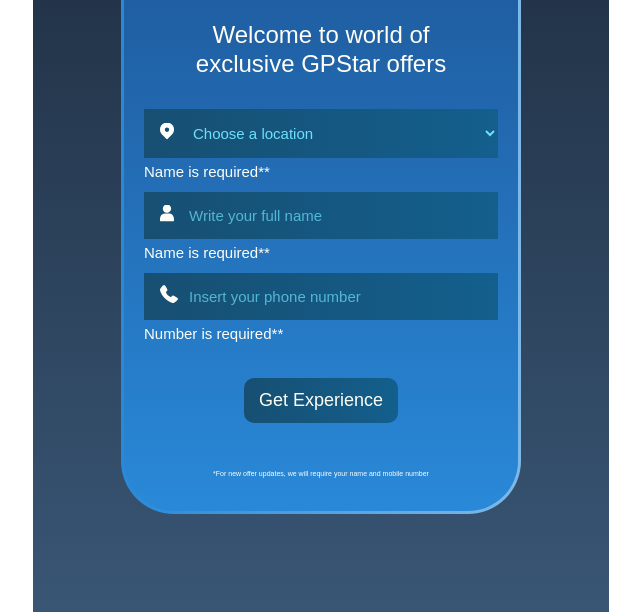
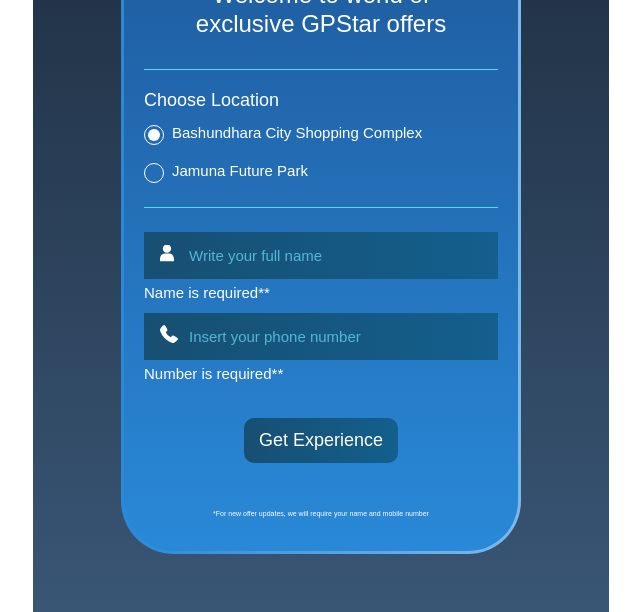
Before and after one commit to ashrafun-nesa/gp-start-html, a plain HTML site: page index.html in a window 1280 px wide. Shown: the part 188-800 px from the top of the page, without its empty margins (319-959 px from the left). Drawn offline with Linux system fonts and the light colour scheme.

Commit message:
fix radio design

```diff
--- a/index.html
+++ b/index.html
@@ -14,19 +14,16 @@
             <div class="login-form">
               <img src="./images/gp-logo.png" alt="logo" />
               <h1 class=''>Welcome to world of exclusive GPStar offers</h1>
-              <div class='input-wrapper'>
-                <div class="relative">
-                  <span class='icon'><img src="./images/location.svg" alt="user"></span>
-                  <select class='input-field active'>
-                    <option>Choose a location</option>
-                    <option>Bashundhara City Shopping Complex</option>
-                    <option>Grameenphone Experience Center</option>
-                    <option>Jamuna Future Park</option>
-                  </select>
-                  <!-- <span class="down-arrow-icon"><img src="./images/down-arrow.svg" alt=""></span> -->
-
-                </div>
-                <span class="validation-msg">Name is required**</span>
+              <div class="loaction-wrapper">
+                <h2>Choose Location</h2>
+                  <span class="radio-btn">
+                    <input type="radio" id="test1" name="radio-group" checked>
+                    <label title="Bashundhara City Shopping Complex" for="test1">Bashundhara City Shopping Complex</label>
+                  </span>
+                  <span class="radio-btn">
+                    <input type="radio" id="test2" name="radio-group">
+                    <label title="Jamuna Future Park" for="test2">Jamuna Future Park</label>
+                  </span>
               </div>
               <div class='input-wrapper'>
                 <div class="relative">
--- a/styles.css
+++ b/styles.css
@@ -99,24 +99,96 @@ body {
   text-align: left;
 }
 
-.down-arrow-icon {
-  position: absolute;
-  right: 16px;
-  top: 50%;
-  transform: translateY(-50%);
-}
-.down-arrow-icon img {
-  transition: all .03s ease;
+.loaction-wrapper {
+  border-top:  1px solid #56DCF9;
+  border-bottom:  1px solid #56DCF9;
+  padding: 20px 0;
+  width: 100%;
+  display: flex;
+  flex-flow: column;
+  align-items: flex-start;
+  margin-bottom: 24px;
 }
 
-.input-field.active ~ .down-arrow-icon img {
-  transform: rotate(180deg);
+.loaction-wrapper h2{
+  font-size: 18px;
+  font-weight: 500;
+  color: #ffffff;
+  margin-bottom: 14px;
 }
-.input-field option {
-  background-color: #17415CF2;
+
+.loaction-wrapper .radio-btn {
+  margin-bottom: 14px;
+  display: block;
+  width: 100%;
   text-align: left;
-  padding: 0 !important;
+}
+
+.loaction-wrapper .radio-btn:last-child {
+  margin-bottom: 0;
+}
+
+[type="radio"]:checked,
+[type="radio"]:not(:checked) {
+    display: none;
+}
+[type="radio"]:checked + label,
+[type="radio"]:not(:checked) + label
+{
+    position: relative;
+    padding-left: 28px;
+    cursor: pointer;
+    line-height: 1.12;
+    display: inline-block;
+    font-size: 15px;
+    font-weight: 400;
+    max-width: 100%;
+    text-overflow: ellipsis;
+    height: 20px;
+    overflow: hidden;
+    white-space: nowrap;
+}
+[type="radio"]:checked + label:before,
+[type="radio"]:not(:checked) + label:before {
+    content: '';
+    position: absolute;
+    left: 0;
+    top: 0;
+    width: 18px;
+    height: 18px;
+    border: 1px solid #ffffff;
+    border-radius: 100%;
+}
+[type="radio"]:checked + label:after,
+[type="radio"]:not(:checked) + label:after {
+    content: '';
+    width: 12px;
+    height: 12px;
+    background: #FFFFFF;
+    position: absolute;
+    top: 4px;
+    left: 4px;
+    border-radius: 100%;
+    -webkit-transition: all 0.2s ease;
+    transition: all 0.2s ease;
+}
+[type="radio"]:not(:checked) + label:after {
+    opacity: 0;
+    -webkit-transform: scale(0);
+    transform: scale(0);
+}
+
+[type="radio"]:not(:checked) + label {
+  color: #fffff6;
+}
+
+[type="radio"]:checked + label {
   color: #ffffff;
+}
+[type="radio"]:checked + label:after {
+    opacity: 1;
+    -webkit-transform: scale(1);
+    transform: scale(1);
 }
 
 .input-field::placeholder {
```
